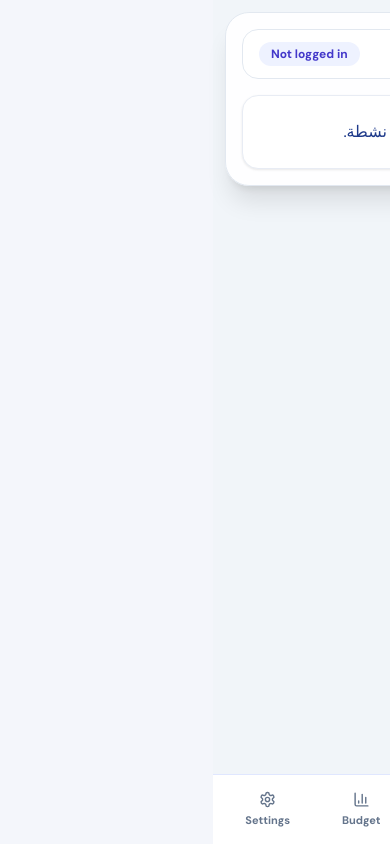
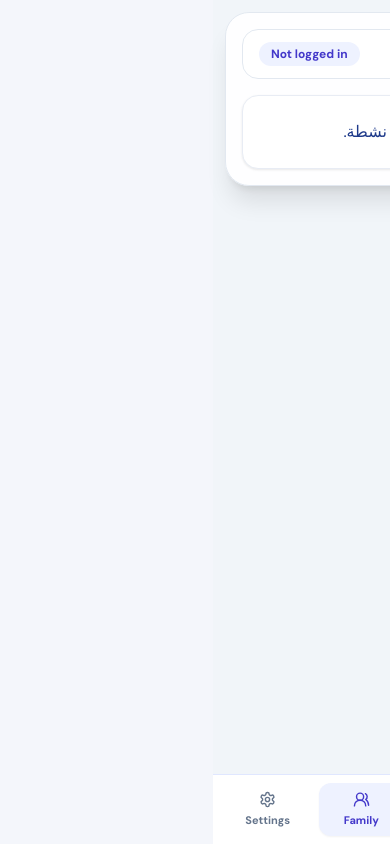
Before and after one commit to OTK-Shadi/Baytna, a Next.js app: page /family in a window 390 px wide. Built offline with nearby package versions, Linux system fonts and the light colour scheme.

Commit message:
Show Add Expense only for logged-in users and center mobile action

```diff
--- a/components/AppShell.tsx
+++ b/components/AppShell.tsx
@@ -42,21 +42,17 @@ export default function AppShell({ children }: { children: React.ReactNode }) {
                   </Link>
                 );
               })}
-              <Link className="btn-primary flex items-center gap-2 py-2" href="/expenses/new">
-                <PlusCircle size={16} /> Add Expense
-              </Link>
+              {activeMember ? (
+                <Link className="btn-primary flex items-center gap-2 py-2" href="/expenses/new">
+                  <PlusCircle size={16} /> Add Expense
+                </Link>
+              ) : null}
             </div>
           </nav>
           {children}
         </div>
       </div>
-      <Link
-        href="/expenses/new"
-        className="fixed bottom-20 right-4 z-50 flex items-center gap-2 rounded-full bg-indigo-600 px-4 py-3 text-sm font-semibold text-white shadow-lg shadow-indigo-200 transition hover:bg-indigo-500 md:hidden"
-      >
-        <PlusCircle size={18} /> Add Expense
-      </Link>
-      <BottomNav />
+      <BottomNav isLoggedIn={Boolean(activeMember)} />
     </main>
   );
 }
--- a/components/BottomNav.tsx
+++ b/components/BottomNav.tsx
@@ -2,22 +2,47 @@
 
 import Link from 'next/link';
 import { usePathname } from 'next/navigation';
-import { BarChart3, LayoutDashboard, Settings, UsersRound } from 'lucide-react';
+import { BarChart3, LayoutDashboard, PlusCircle, Settings, UsersRound } from 'lucide-react';
 
 const navItems = [
   { href: '/dashboard', label: 'Dashboard', icon: LayoutDashboard },
+  { href: '/analytics', label: 'Budget', icon: BarChart3 },
   { href: '/family', label: 'Family', icon: UsersRound },
-  { href: '/analytics', label: 'Budget', icon: BarChart3 },
   { href: '/settings', label: 'Settings', icon: Settings },
 ];
 
-export default function BottomNav() {
+export default function BottomNav({ isLoggedIn }: { isLoggedIn: boolean }) {
   const pathname = usePathname();
 
   return (
     <nav className="fixed inset-x-0 bottom-0 z-40 border-t border-indigo-100 bg-white/95 px-3 py-2 backdrop-blur md:hidden" aria-label="Primary">
-      <div className="mx-auto grid w-full max-w-md grid-cols-4 gap-2">
-        {navItems.map((item) => {
+      <div className={`mx-auto grid w-full max-w-md ${isLoggedIn ? 'grid-cols-5' : 'grid-cols-4'} gap-2`}>
+        {navItems.slice(0, 2).map((item) => {
+          const Icon = item.icon;
+          const active = pathname === item.href || pathname.startsWith(`${item.href}/`);
+          return (
+            <Link
+              key={item.href}
+              href={item.href}
+              className={`flex flex-col items-center justify-center gap-1 rounded-xl px-2 py-2 text-[11px] font-semibold transition ${
+                active ? 'bg-indigo-50 text-indigo-700 shadow-sm' : 'text-slate-500 hover:bg-slate-50 hover:text-slate-700'
+              }`}
+            >
+              <Icon size={17} />
+              <span>{item.label}</span>
+            </Link>
+          );
+        })}
+        {isLoggedIn ? (
+          <Link
+            href="/expenses/new"
+            className="-mt-5 flex h-12 w-12 items-center justify-center self-center justify-self-center rounded-full bg-indigo-600 text-white shadow-lg shadow-indigo-200 transition hover:bg-indigo-500"
+            aria-label="Add Expense"
+          >
+            <PlusCircle size={20} />
+          </Link>
+        ) : null}
+        {navItems.slice(2).map((item) => {
           const Icon = item.icon;
           const active = pathname === item.href || pathname.startsWith(`${item.href}/`);
           return (
```
